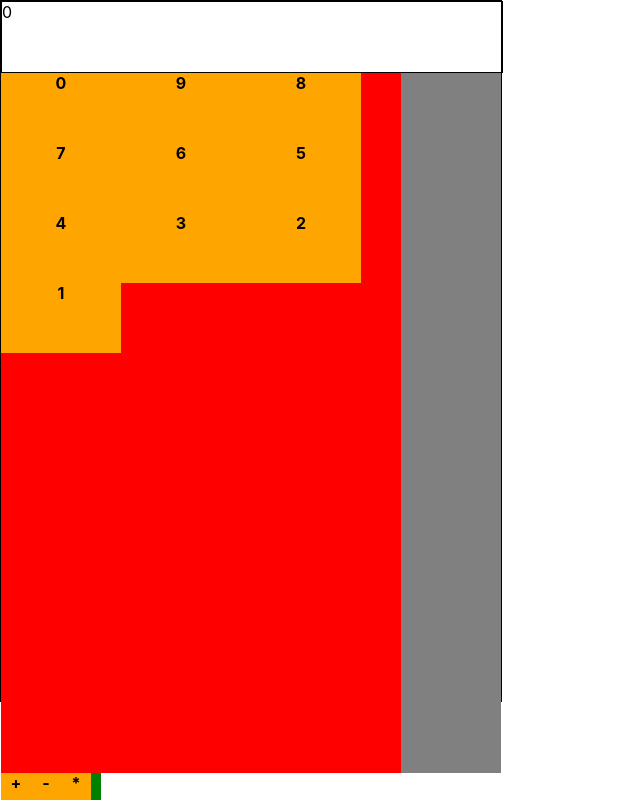
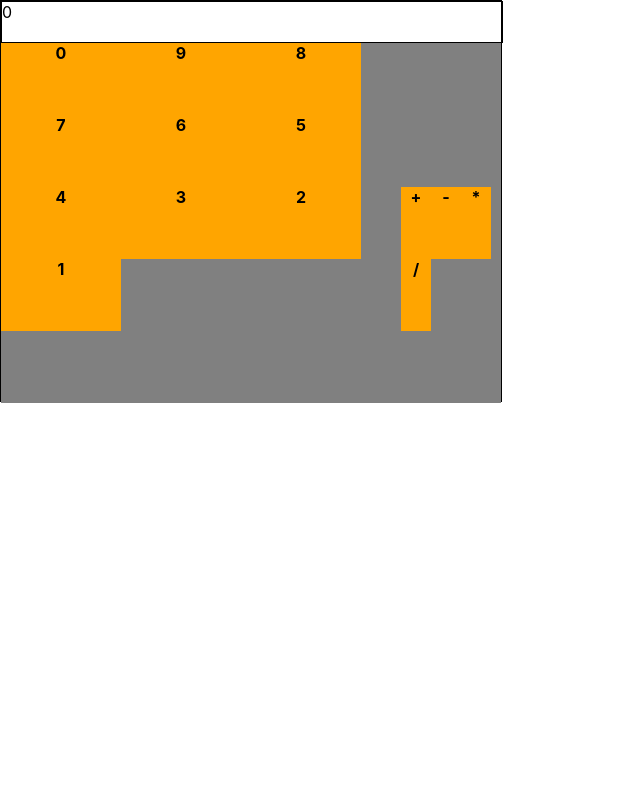
Before and after one commit to adqn/react-calculator, a React (Create React App) app: page / in a window 1280 px wide. Shown: the top 800 px of the page, without its empty margins (0-640 px from the left). Built offline with nearby package versions, Linux system fonts and the light colour scheme.

Commit message:
wrangling CSS

```diff
--- a/src/App.css
+++ b/src/App.css
@@ -1,6 +1,6 @@
 .Calculator {
   width: 500px;
-  height: 700px;
+  height: 400px;
   border: 1px solid black;
   display: inline-block;
 }
@@ -14,28 +14,28 @@
 
 .Keypad {
   width: 100%;
-  height: 100%;
+  height: 90%;
   background: grey;
-  display: inline-block;
+  /* display: inline-block; */
 }
 
 .Numbers {
   width: 80%;
   height: 100%;
-  background: red;
-  /* display: inline-block; */
+  /* background: red; */
+  display: inline-block;
 }
 
 .Operations {
     width: 20%;
     height: 100%;
-    background: green;
+    /* background: green; */
     display: inline-block;
 }
 
 .Button {
   width: 30%;
-  height: 10%;
+  height: 20%;
   text-align: center;
   background: orange;
   display: inline-block;
```
